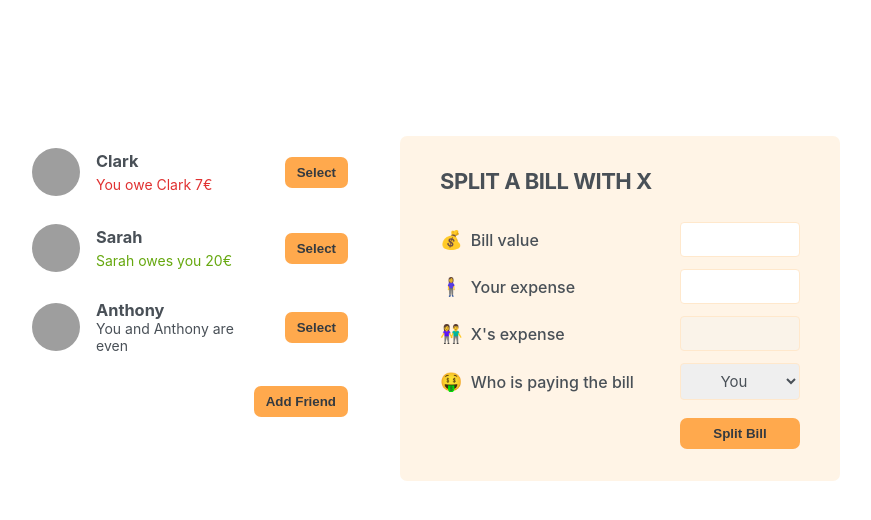
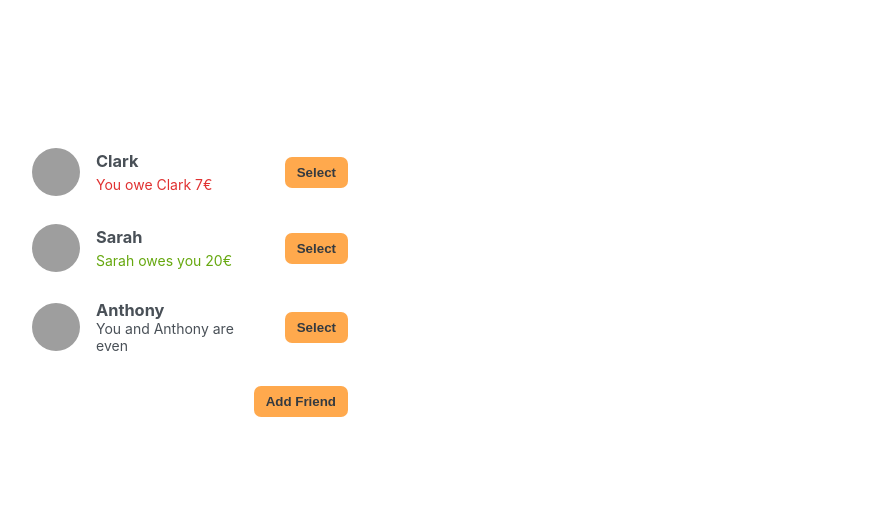
Before and after one commit to AkhilGuretia/Eat-N-Split, a React (Create React App) app: page / in a window 1280 px wide. Shown: the top 520 px of the page, without its empty margins (210-1081 px from the left). Built offline with nearby package versions, Linux system fonts and the light colour scheme; grey boxes are pictures that could not be loaded.

Commit message:
render SplitBill form conditionally

```diff
--- a/src/App.js
+++ b/src/App.js
@@ -25,26 +25,34 @@
 
   const [friends, setFriends] = useState(initialFriends);
   const [showAddFriend, setShowAddFriend] = useState(false);
+  const [selectedFriend, setSelectedFriend] = useState(null);
 
   const handleAddFriend = (newFriend) => {
     setFriends([...friends, newFriend]);
+    setShowAddFriend(false);
   }
 
   const handleShowAddFriend = () => {
     setShowAddFriend((show) => !show);
   }
 
+  const handleSelection = (friend) => {
+    // setSelectedFriend(friend);
+    setSelectedFriend((selected) => selected?.id === friend.id ? null : friend);
+    setShowAddFriend(false);
+  }
+
   return (
     <div className="app">
       <div className="sidebar">
-        <FriendsList friends={friends} />
+        <FriendsList friends={friends} onSelection={handleSelection} selectedFriend={selectedFriend} />
 
         {showAddFriend && <FormAddFriend onAddFriend={handleAddFriend} />}
 
         <Button onClick={handleShowAddFriend}>{showAddFriend ? "Cancel" : "Add Friend"}</Button>
       </div>
 
-      <FormSplitBill />
+      {selectedFriend && <FormSplitBill selectedFriend={selectedFriend} />}
 
     </div>
   );
@@ -56,19 +64,22 @@
   );
 }
 
-const FriendsList = ({ friends }) => {
+const FriendsList = ({ friends, onSelection, selectedFriend }) => {
   return (
     <ul>
       {friends.map((friend) => (
-        <Friends friend={friend} key={friend.id} />
+        <Friends friend={friend} key={friend.id} onSelection={onSelection} selectedFriend={selectedFriend} />
       ))}
     </ul>
   );
 }
 
-const Friends = ({ friend }) => {
+const Friends = ({ friend, onSelection, selectedFriend }) => {
+
+  const isSelected = selectedFriend?.id === friend.id;
+
   return (
-    <li>
+    <li className={isSelected ? "selected" : ""}>
       <img src={friend.image} alt={friend.name} />
       <h3>{friend.name}</h3>
 
@@ -78,7 +89,7 @@
 
       {friend.balance > 0 && <p className="green">{friend.name} owes you {Math.abs(friend.balance)}€</p>}
 
-      <Button>Select</Button>
+      <Button onClick={() => onSelection(friend)}>{isSelected ? "Close" : "Select"}</Button>
     </li>
   );
 }
@@ -121,25 +132,35 @@
   );
 }
 
-const FormSplitBill = () => {
+const FormSplitBill = ({ selectedFriend }) => {
+
+  const [bill, setBill] = useState("");
+
+  const [paidByUser, setPaidByUser] = useState("");
+
+  const paidByFriend = bill ? bill - paidByUser : "";
+
+  const [whoIsPaying, setWhoIsPaying] = useState("user");
 
   return (
     <form className="form-split-bill">
-      <h2>Split a bill with X</h2>
+      <h2>Split a bill with {selectedFriend.name}</h2>
 
       <label>💰 Bill value </label>
-      <input type="number" />
+      <input type="number" value={bill} onChange={(e) => setBill(Number(e.target.value))} />
 
       <label>🧍‍♀️ Your expense</label>
-      <input type="number" />
+      <input type="number" value={paidByUser}
+        onChange={(e) => setPaidByUser(Number(e.target.value) > bill ? paidByUser : Number(e.target.value))}
+      />
 
-      <label>👫 X's expense</label>
-      <input type="number" disabled />
+      <label>👫 {selectedFriend.name}'s expense</label>
+      <input type="number" value={paidByFriend} disabled />
 
       <label>🤑 Who is paying the bill</label>
-      <select>
-        <option>You</option>
-        <option>Your Friend</option>
+      <select value={whoIsPaying} onChange={(e) => setWhoIsPaying(e.target.value)}>
+        <option value="user">You</option>
+        <option value="friend">{selectedFriend.name}</option>
       </select>
 
       <Button>Split Bill</Button>
```
